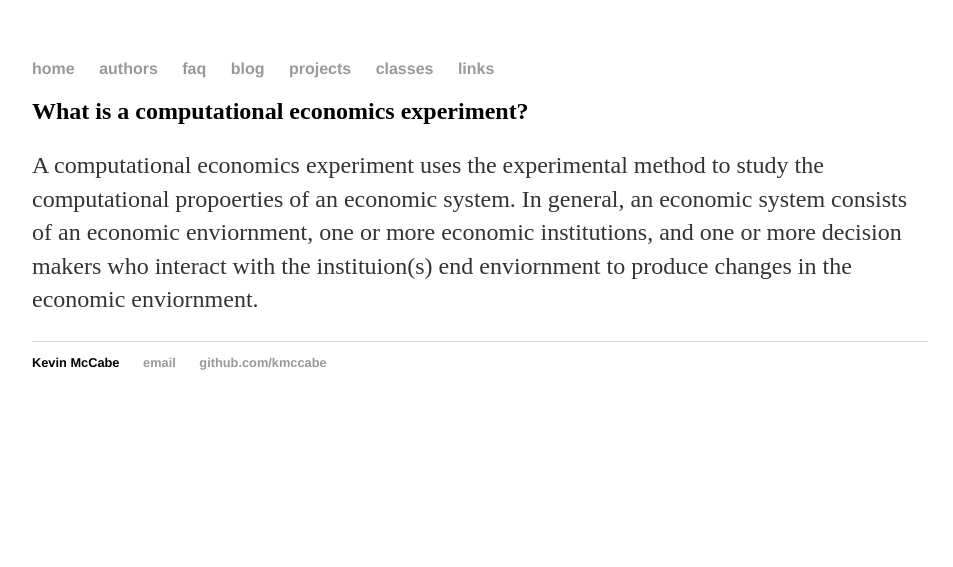
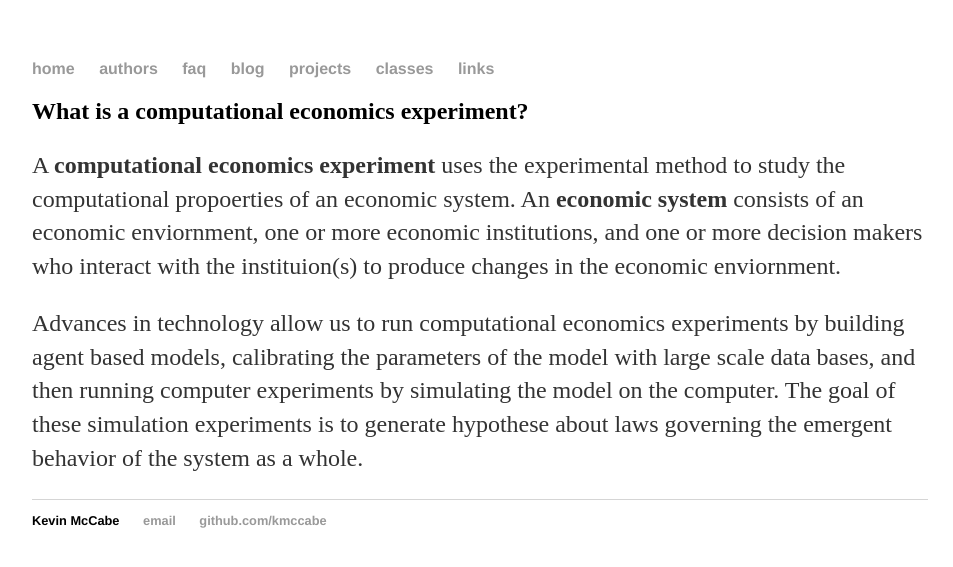
Before and after one commit to Kmccabe/KAM.github.io, a Jekyll site: the page built from _faqs/00001_computational_economics_experiment.md, in a window 1280 px wide. Shown: the top 567 px of the page, without its empty margins (160-1113 px from the left). Built offline with Jekyll 4.4.1, drawn with Linux system fonts in a browser that asks for light colours.

Commit message:
Update 00001_computational_economics_experiment.md

```diff
--- a/_faqs/00001_computational_economics_experiment.md
+++ b/_faqs/00001_computational_economics_experiment.md
@@ -3,4 +3,6 @@ title: What is a computational economics experiment?
 date: 2018-03-24 00:00:00 Z
 layout: faq
 ---
-A computational economics experiment uses the experimental method to study the computational propoerties of an economic system.  In general, an economic system consists of an economic enviornment, one or more economic institutions, and one or more decision makers who interact with the instituion(s) end enviornment to produce changes in the economic enviornment.
+A **computational economics experiment** uses the experimental method to study the computational propoerties of an economic system.  An **economic system** consists of an economic enviornment, one or more economic institutions, and one or more decision makers who interact with the instituion(s) to produce changes in the economic enviornment.
+
+Advances in technology allow us to run computational economics experiments by building agent based models, calibrating the parameters of the model with large scale data bases, and then running computer experiments by simulating the model on the computer.  The goal of these simulation experiments is to generate hypothese about laws governing the emergent behavior of the system as a whole.
```
